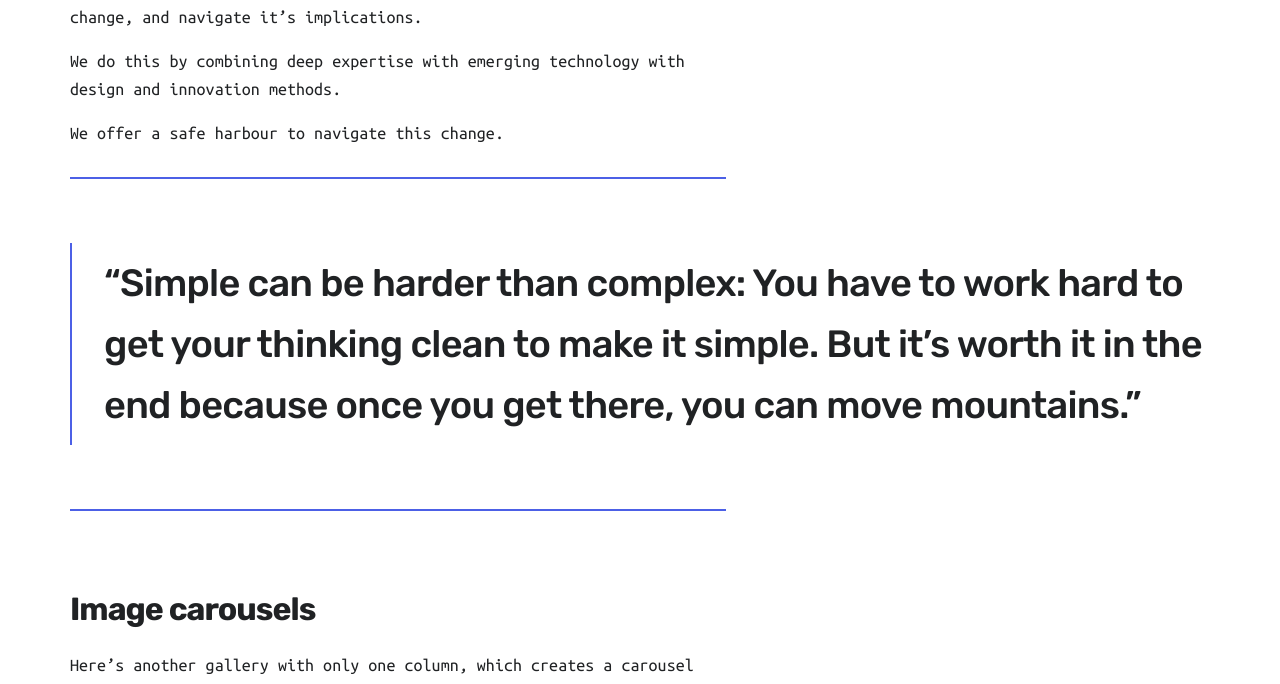
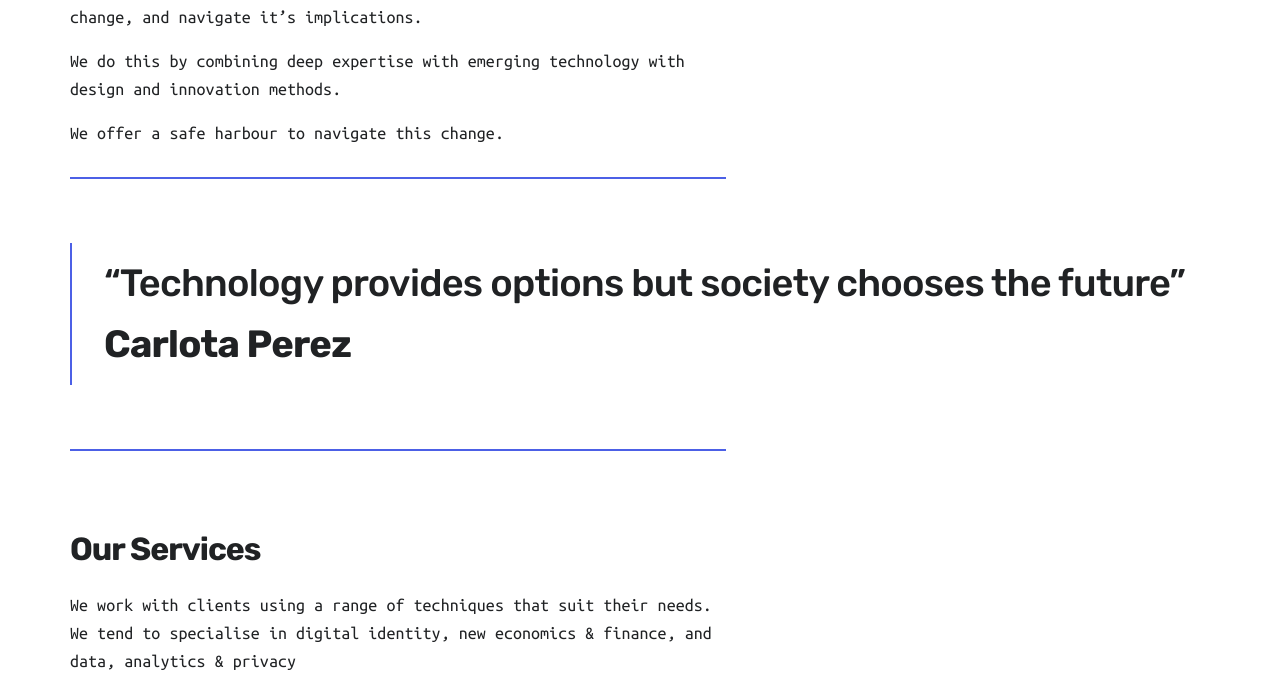
Before and after one commit to Typehuman/typehuman.github.io, a Jekyll site: the page built from _projects/2019-11-08-about-us.md, in a window 1280 px wide and 1400 px high, scrolled down 1570 px. Shown: the top 684 px of the window. Built offline with Jekyll 4.4.1, drawn with Linux system fonts in a browser that asks for light colours; nearby versions of some CDN libraries; some of the changed text lies outside the part shown.

Commit message:
updated some imagery

```diff
--- a/_projects/2019-11-08-about-us.md
+++ b/_projects/2019-11-08-about-us.md
@@ -22,32 +22,22 @@ We offer a safe harbour to navigate this change.
 ---
 
 
-> “Simple can be harder than complex: You have to work hard to get your thinking clean to make it simple. But it’s worth it in the end because once you get there, you can move mountains.”
+> “Technology provides options but society chooses the future” <a href="https://www.youtube.com/watch?v=dhNd3tVR1hI">Carlota Perez</a>
 
 
 ---
 
-#### Image carousels
+#### Our Services
 
-Here's another gallery with only one column, which creates a carousel slide-show instead.
-
-A nice little feature: the carousel only advances when it is in view, so your visitors won't scroll down to find it half way through your images.
+We work with clients using a range of techniques that suit their needs. We tend to specialise in digital identity, new economics & finance, and data, analytics & privacy
 
 {% include post-components/gallery.html
 	columns = 1
 	full_width = true
-	images = "/images/demo.jpg,/images/demo.jpg,/images/demo.jpg
+	images = "/images/projects/identity.jpg,/images/projects/crypto.jpg,/images/projects/privacy.jpg
 	"
 %}
 
-#### What about videos?
-
-Videos are an awesome way to show off your work in a more engaging and personal way, and we’ve made sure they work great on our themes. Just paste an embed code from YouTube or Vimeo, and the theme makes sure it displays perfectly:
-
-{% include post-components/video.html
-	url = "https://player.vimeo.com/video/270725085?color=6c6e95&title=0&byline=0"
-	full_width = true
-%}
 
 ### Pretty cool, huh?
 
```
Also changed, not shown: images/projects/identity.jpg (added), images/projects/privacy.jpg (added), 7 other files.
